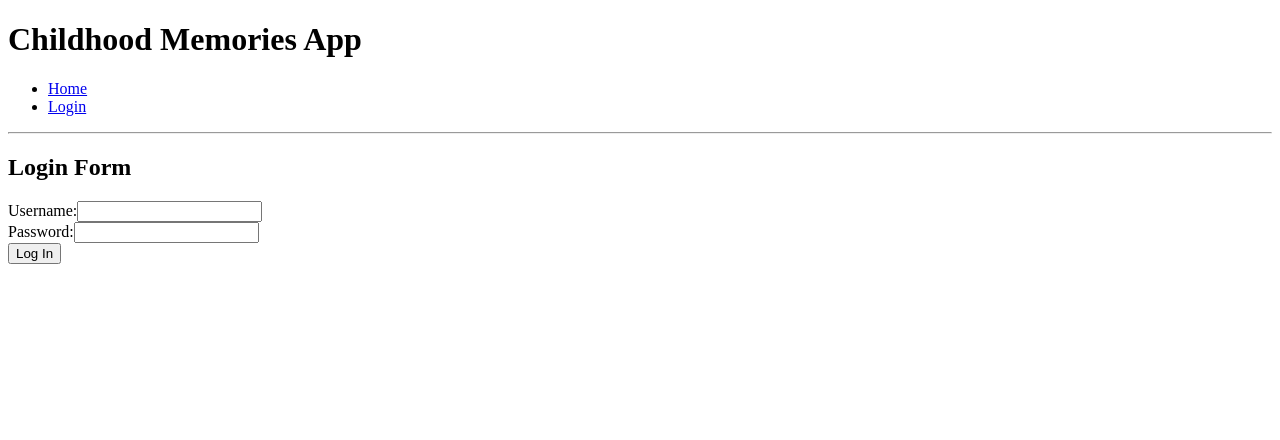
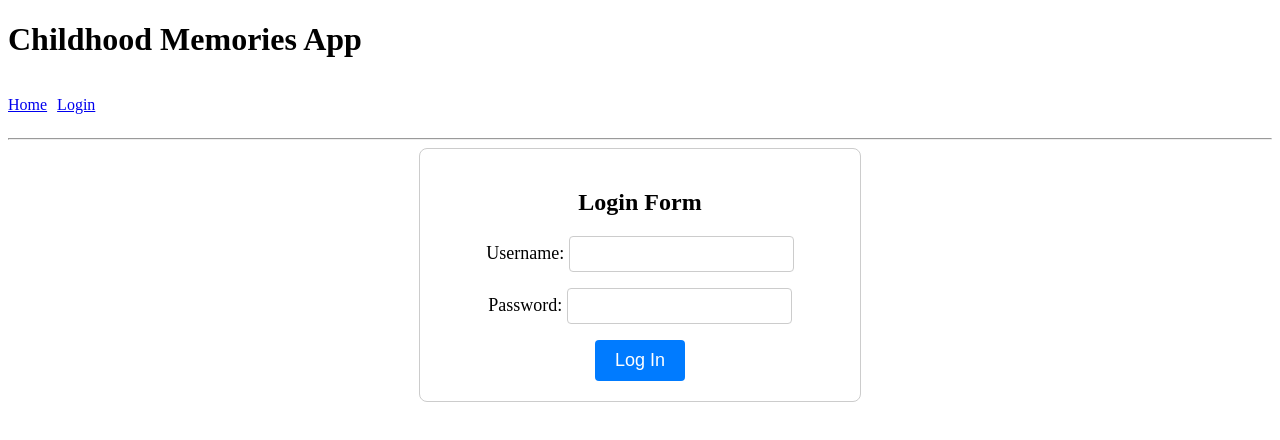
Before and after one commit to conversayShawn/fakeNetflix, a React (Create React App) app: page /login in a window 1280 px wide. Shown: the top 440 px of the page. Built offline with nearby package versions, Linux system fonts and the light colour scheme.

Commit message:
MVP finally

```diff
--- a/src/App.js
+++ b/src/App.js
@@ -40,6 +40,63 @@
 
 // export default App;
 
+// import React, { useState, useEffect } from 'react';
+// import { BrowserRouter as Router, Routes, Route, Navigate } from 'react-router-dom';
+// import Home from './components/main-page/Home';
+// import Login from './components/main-page/Login';
+// import CartoonList from './components/cartoons/CartoonList';
+// import MovieList from './components/movies/MovieList';
+// import Navigation from './components/main-page/Navigation';
+// import axios from 'axios';
+
+// const App = () => {
+//   // Use state to manage the authentication status
+//   const [authenticated, setAuthenticated] = useState(false);
+//   const [username, setUsername] = useState('');
+//   const [cartoons, setCartoons] = useState([]);
+//   const [movies, setMovies] = useState([]);
+
+//   const handleLogin = (user) => {
+//     setUsername(user);
+//     setAuthenticated(true);
+//   };
+
+//   const handleLogout = () => {
+//     setAuthenticated(false);
+//   };
+
+//   useEffect(() => {
+//     // Fetch cartoons data
+//     axios.get('/data/cartoons.json').then((response) => {
+//       setCartoons(response.data);
+//     });
+
+//     // Fetch movies data
+//     axios.get('/data/movies.json').then((response) => {
+//       setMovies(response.data);
+//     });
+//   }, []);
+
+//   return (
+//     <Router>
+//       <div className="app">
+//         <h1>Childhood Memories App</h1>
+//         <Navigation authenticated={authenticated} username={username} onLogout={handleLogout} />
+//         <hr />
+//         <Routes>
+//           {/* Render Home or Navigate to /login based on authentication */}
+//           <Route path="/" element={authenticated ? <Home /> : <Navigate to="/login" />} />
+//           <Route path="/login" element={<Login onLogin={handleLogin} />} />
+//           <Route path="/cartoons" element={<CartoonList cartoons={cartoons} />} />
+//           <Route path="/movies" element={<MovieList movies={movies} />} />
+//         </Routes>
+//       </div>
+//     </Router>
+//   );
+// };
+
+// export default App;
+
 import React, { useState, useEffect } from 'react';
 import { BrowserRouter as Router, Routes, Route, Navigate } from 'react-router-dom';
 import Home from './components/main-page/Home';
@@ -63,6 +120,7 @@ const App = () => {
 
   const handleLogout = () => {
     setAuthenticated(false);
+    setUsername('');
   };
 
   useEffect(() => {
--- a/src/components/main-page/Login.js
+++ b/src/components/main-page/Login.js
@@ -1,3 +1,68 @@
+// import React, { useState } from 'react';
+// import { useNavigate } from 'react-router-dom';
+
+// const Login = ({ onLogin }) => {
+//   const [formData, setFormData] = useState({
+//     username: '',
+//     password: '',
+//   });
+
+//   const navigate = useNavigate();
+
+//   // Simulate authentication process
+//   const handleLogin = (e) => {
+//     e.preventDefault();
+
+//     // Perform authentication checks, e.g., username and password validation
+//     // For simplicity, we will just set authenticated to true if any username and password are provided
+//     if (formData.username && formData.password) {
+//       onLogin(formData.username);
+//       navigate('/');
+//     }
+//   };
+
+//   const handleChange = (e) => {
+//     const { name, value } = e.target;
+//     setFormData((prevFormData) => ({
+//       ...prevFormData,
+//       [name]: value,
+//     }));
+//   };
+
+//   return (
+//     <div>
+//       <h2>Login Form</h2>
+//       <form>
+//         <div>
+//           <label htmlFor="username">Username:</label>
+//           <input
+//             type="text"
+//             id="username"
+//             name="username"
+//             value={formData.username}
+//             onChange={handleChange}
+//           />
+//         </div>
+//         <div>
+//           <label htmlFor="password">Password:</label>
+//           <input
+//             type="password"
+//             id="password"
+//             name="password"
+//             value={formData.password}
+//             onChange={handleChange}
+//           />
+//         </div>
+//         <button type="submit" onClick={(e) => handleLogin(e)}>
+//           Log In
+//         </button>
+//       </form>
+//     </div>
+//   );
+// };
+
+// export default Login;
+
 import React, { useState } from 'react';
 import { useNavigate } from 'react-router-dom';
 
@@ -30,11 +95,11 @@ const Login = ({ onLogin }) => {
   };
 
   return (
-    <div>
-      <h2>Login Form</h2>
-      <form>
+    <div className="login-container">
+      <h2 className="login-header">Login Form</h2>
+      <form className="login-form">
         <div>
-          <label htmlFor="username">Username:</label>
+          <label htmlFor="username">Username: </label>
           <input
             type="text"
             id="username"
@@ -44,7 +109,7 @@ const Login = ({ onLogin }) => {
           />
         </div>
         <div>
-          <label htmlFor="password">Password:</label>
+          <label htmlFor="password">Password: </label>
           <input
             type="password"
             id="password"
@@ -53,7 +118,7 @@ const Login = ({ onLogin }) => {
             onChange={handleChange}
           />
         </div>
-        <button type="submit" onClick={(e) => handleLogin(e)}>
+        <button className="login-btn" type="submit" onClick={(e) => handleLogin(e)}>
           Log In
         </button>
       </form>
--- a/src/components/main-page/Navigation.js
+++ b/src/components/main-page/Navigation.js
@@ -1,10 +1,88 @@
+// import React from 'react';
+// import { Link } from 'react-router-dom';
+
+// const Navigation = ({ authenticated }) => {
+//   return (
+//     <nav>
+//       <ul className="nav-links">
+//         <li>
+//           <Link to="/">Home</Link>
+//         </li>
+//         {authenticated ? (
+//           <>
+//             <li>
+//               <Link to="/cartoons">Cartoons</Link>
+//             </li>
+//             <li>
+//               <Link to="/movies">Movies</Link>
+//             </li>
+//           </>
+//         ) : (
+//           <li>
+//             <Link to="/login">Login</Link>
+//           </li>
+//         )}
+//       </ul>
+//     </nav>
+//   );
+// };
+
+// export default Navigation;
+
+// import React from 'react';
+// import { Link } from 'react-router-dom';
+
+// const Navigation = ({ authenticated, onLogout, username }) => {
+//   const handleLogout = () => {
+//     // Call the onLogout function to handle the logout logic in the parent component (App)
+//     onLogout();
+//   };
+
+//   return (
+//     <nav>
+//       <ul className="nav-links">
+//         <li>
+//           <Link to="/">Home</Link>
+//         </li>
+//         {authenticated ? (
+//           <>
+//             <li>
+//               <Link to="/cartoons">Cartoons</Link>
+//             </li>
+//             <li>
+//               <Link to="/movies">Movies</Link>
+//             </li>
+//             <li>
+//               <span>Hello, {username}</span>
+//             </li>
+//             <li>
+//               <button onClick={handleLogout}>Logout</button>
+//             </li>
+//           </>
+//         ) : (
+//           <li>
+//             <Link to="/login">Login</Link>
+//           </li>
+//         )}
+//       </ul>
+//     </nav>
+//   );
+// };
+
+// export default Navigation;
+
 import React from 'react';
 import { Link } from 'react-router-dom';
 
-const Navigation = ({ authenticated }) => {
+const Navigation = ({ authenticated, onLogout, username }) => {
+  const handleLogout = () => {
+    // Call the onLogout function to handle the logout logic in the parent component (App)
+    onLogout();
+  };
+
   return (
     <nav>
-      <ul>
+      <ul className="nav-links">
         <li>
           <Link to="/">Home</Link>
         </li>
@@ -23,6 +101,14 @@ const Navigation = ({ authenticated }) => {
           </li>
         )}
       </ul>
+      <div className="user-info">
+        {authenticated && (
+          <>
+            <span>Hello, {username}</span>
+            <button onClick={handleLogout}>Logout</button>
+          </>
+        )}
+      </div>
     </nav>
   );
 };
--- a/src/index.css
+++ b/src/index.css
@@ -1,14 +1,26 @@
-/* Nav bar layout */
-.nav-bar-ul {
-display: flex;
-list-style-type: none;
-justify-content: space-around;
+nav {
+  display: flex;
+  justify-content: space-between;
+  align-items: center;
 }
 
-/* Remove bullet points from nav bar */
-.nav-bar-li {
-  text-decoration: none;
+.nav-links {
+  display: flex;
+  list-style: none;
+  padding: 0;
+}
 
+.nav-links li {
+  margin-right: 10px;
+}
+
+.user-info {
+  display: flex;
+  align-items: center;
+}
+
+.user-info span {
+  margin-right: 10px;
 }
 
 /* Container for the cartoon list */
@@ -71,3 +83,55 @@ p {
   margin-top: 0;
   margin-bottom: 5px;
 }
+
+/* Login form container */
+.login-container {
+  max-width: 400px;
+  margin: 0 auto;
+  padding: 20px;
+  border: 1px solid #ccc;
+  border-radius: 8px;
+  background-color: #fff;
+}
+
+/* Login form header */
+.login-header {
+  text-align: center;
+  font-size: 24px;
+  margin-bottom: 20px;
+}
+
+/* Login form fields */
+.login-form {
+  display: flex;
+  flex-direction: column;
+  align-items: center;
+}
+
+.login-form label {
+  font-size: 18px;
+  margin-bottom: 8px;
+}
+
+.login-form input {
+  padding: 8px;
+  font-size: 16px;
+  border: 1px solid #ccc;
+  border-radius: 4px;
+  margin-bottom: 16px;
+}
+
+/* Login button */
+.login-btn {
+  padding: 10px 20px;
+  font-size: 18px;
+  background-color: #007bff;
+  color: #fff;
+  border: none;
+  border-radius: 4px;
+  cursor: pointer;
+}
+
+.login-btn:hover {
+  background-color: #0056b3;
+}
```
Also changed, not shown: src/components/main-page/Modal.js (deleted, +0 -12 lines), src/components/cartoons/CartoonList.js (line endings or trailing spaces), src/components/movies/MovieList.js (line endings or trailing spaces).
